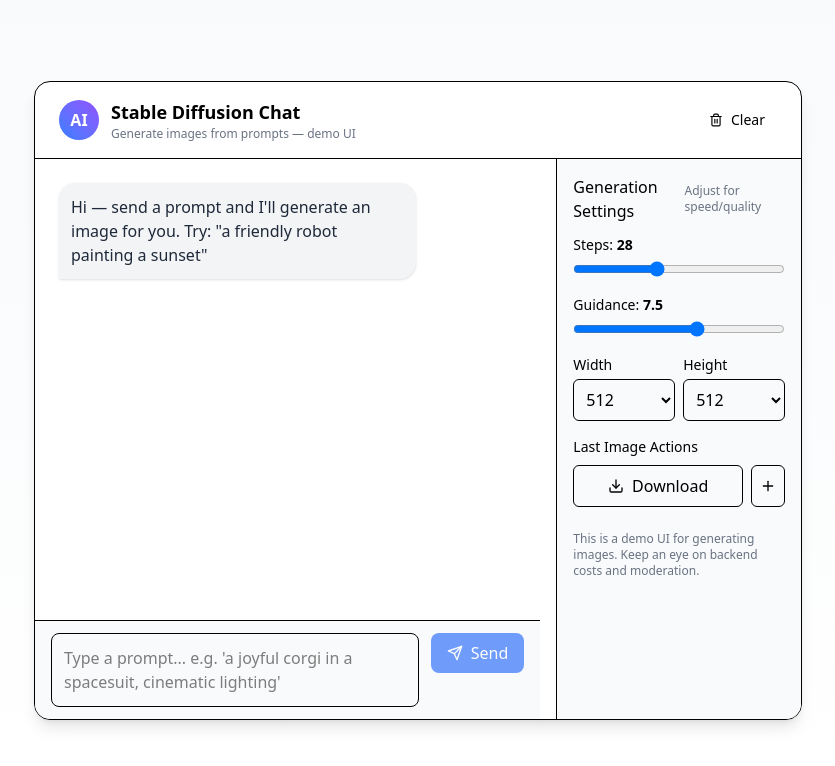
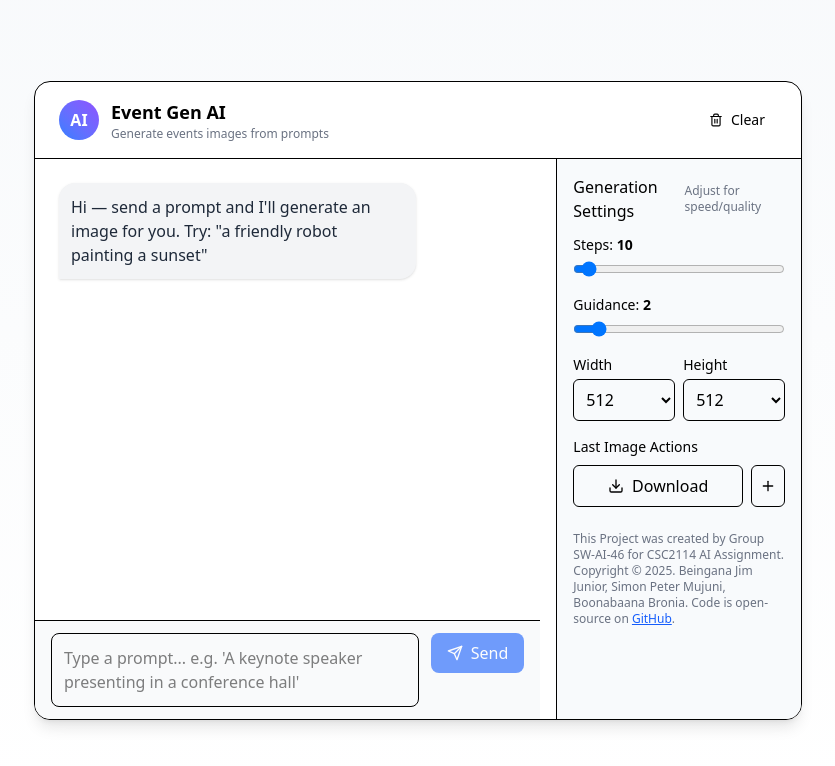
Before and after one commit to jim-junior/CSC2114_ai_assignment_2025, a React (Vite) app in the folder app/ui/: page / in a window 1280 px wide. Shown: the top 766 px of the page, without its empty margins (222-1057 px from the left). Built offline with nearby package versions, Linux system fonts and the light colour scheme; no server answers.

Commit message:
fix: update project details and placeholder text in App component

```diff
--- a/app/ui/src/App.tsx
+++ b/app/ui/src/App.tsx
@@ -1,9 +1,9 @@
 /* eslint-disable @typescript-eslint/no-explicit-any */
 /* eslint-disable @typescript-eslint/ban-ts-comment */
 /* eslint-disable @typescript-eslint/no-unused-vars */
-import React, { useState, useRef, useEffect } from "react";
+import { useState, useRef, useEffect } from "react";
 import axios from "axios";
-import { FiSend, FiImage, FiTrash2, FiDownload, FiPlus } from "react-icons/fi";
+import { FiSend, FiTrash2, FiDownload, FiPlus } from "react-icons/fi";
 import { AiOutlineLoading3Quarters } from "react-icons/ai";
 
 const API_BASE = import.meta.env.VITE_API_BASE || "http://localhost:8000";
@@ -54,11 +54,10 @@
     ];
   });
   const [loading, setLoading] = useState(false);
-  const [steps, setSteps] = useState(28);
-  const [guidance, setGuidance] = useState(7.5);
+  const [steps, setSteps] = useState(10);
+  const [guidance, setGuidance] = useState(2);
   const [width, setWidth] = useState(512);
   const [height, setHeight] = useState(512);
-  const fileDownloadRef = useRef(null);
   const containerRef = useRef(null);
 
   // Auto-scroll on new message
@@ -183,9 +182,9 @@
               AI
             </div>
             <div>
-              <div className="text-lg font-semibold">Stable Diffusion Chat</div>
+              <div className="text-lg font-semibold">Event Gen AI</div>
               <div className="text-xs text-gray-500">
-                Generate images from prompts — demo UI
+                Generate events images from prompts
               </div>
             </div>
           </div>
@@ -221,7 +220,7 @@
                   value={prompt}
                   onChange={(e) => setPrompt(e.target.value)}
                   onKeyDown={handleKey}
-                  placeholder="Type a prompt... e.g. 'a joyful corgi in a spacesuit, cinematic lighting'"
+                  placeholder="Type a prompt... e.g. 'A keynote speaker presenting in a conference hall'"
                   className="flex-1 min-h-[48px] max-h-36 resize-none p-3 rounded-lg border focus:outline-none focus:ring-2 focus:ring-blue-300"
                 />
                 <div className="flex flex-col gap-2">
@@ -342,8 +341,17 @@
             </div>
 
             <div className="mt-6 text-xs text-gray-500">
-              This is a demo UI for generating images. Keep an eye on backend
-              costs and moderation.
+              This Project was created by Group SW-AI-46 for CSC2114 AI
+              Assignment. Copyright © 2025. Beingana Jim Junior, Simon Peter
+              Mujuni, Boonabaana Bronia. Code is open-source on{" "}
+              <a
+                href="https://github.com/jim-junior/CSC2114_ai_assignment_2025"
+                target="_blank"
+                className="text-blue-600 underline"
+              >
+                GitHub
+              </a>
+              .
             </div>
           </div>
         </div>
```
